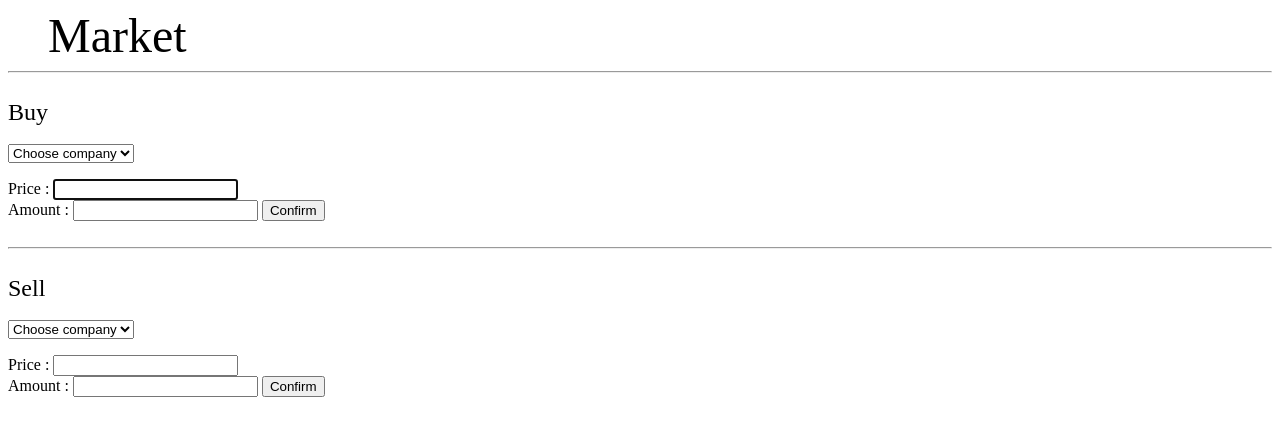
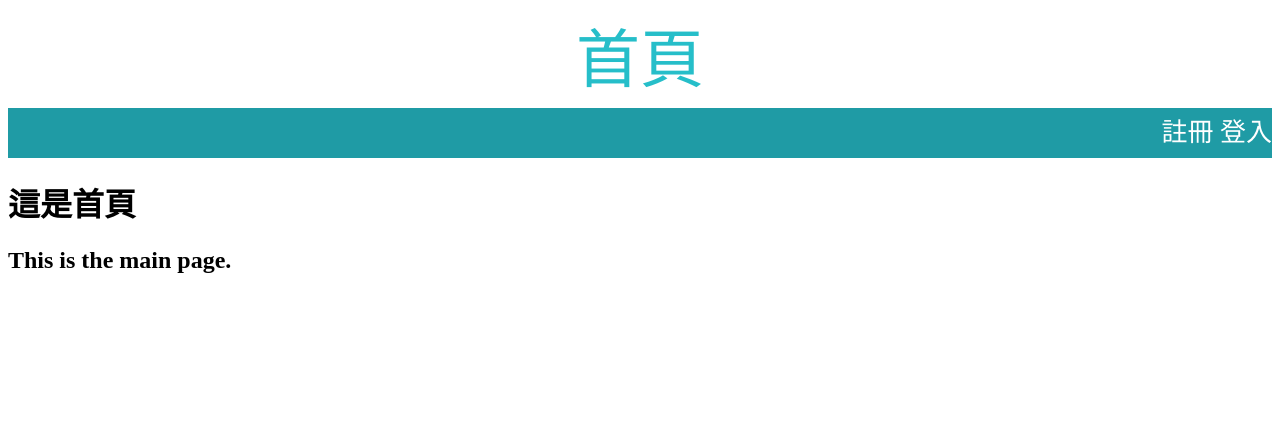
Before and after one commit to pshkre/kkday, a Django app: page / in a window 1280 px wide. Shown: the top 436 px of the page. Run offline with Django 3.2, Linux system fonts and the light colour scheme.

Commit message:
index、login大致完成
幾乎算重新做了一個，比較完整有架構
登入頁面連接solidity尚未完成，缺少ABI

```diff
--- a/kkday/templates/index.html
+++ b/kkday/templates/index.html
@@ -2,61 +2,89 @@
 <head>
 	<title>首頁</title>
 </head>
-<body onload="checkUser()">
-	<div class="common">
-		<dd><font size="10" face="微軟正黑體">Market</font></dd>
-<hr/><br/>
-		<dt><font size="5" face="微軟正黑體">Buy</font></dt>
-		<br>
-		<form>
-			<select name="Buy company">
-				<option value="NONE">Choose company</option>
-				<option value="CHT">中華電信</option>
-				<option value="AP">遠東航空</option>
-			</select>
-		</form>
-		<font face="微軟正黑體">Price : </font>
-		<input type="text" class="buy_price" id="buy_price" autofocus="true" required="true" /><br>
-		<font face="微軟正黑體">Amount : </font>
-		<input type="text" class="buy_amount" id="buy_amount" autofocus="true" required="true" />
-		<button type="button" name="buy_confirm" value="buy_confirm" class="buy_confirm" onClick="Buy_comfirmBt();">Confirm</button>
-<br/><br/>
-<hr/><br/>
-		<dt><font size="5" face="微軟正黑體">Sell</font></dt>
-		<br>
-		<form>
-			<select name="Sell company">
-				<option value="NONE">Choose company</option>
-				<option value="CHT">中華電信</option>
-				<option value="AP">遠東航空</option>
-			</select>
-		</form>
-		<font face="微軟正黑體">Price : </font>
-		<input type="text" class="sell_price" id="sell_price" autofocus="true" required="true" /><br>
-		<font face="微軟正黑體">Amount : </font>
-		<input type="text" class="sell_amount" id="sell_amount" autofocus="true" required="true" />
-		<button type="button" name="sell_confirm" value="sell_confirm" class="sell_confirm" onClick="Sell_comfirmBt();">Confirm</button>
-
+<style>
+	#banner{
+		background-color:#FFFFFF;
+		color:#26BEC9;
+		border:100%;
+		font-family:微軟正黑體;
+		font-size:64px;
+		text-align:center;
+		vertical-align:center;
+		height:100px;
+	}
+	#menu{
+		background-color:#1F9BA5;
+		color:#FFFFFF;
+		border:100%;
+		font-family:微軟正黑體;
+		font-size:26px;
+		vertical-align:center;
+		height:50px;
+	}
+	.menustyle{
+		text-decoration:none;
+		color:#FFFFFF;
+		height:50px;
+		line-height:50px;
+	}
+</style>
+<body onload="checkUser();">
+	<div id="banner">
+		首頁
 	</div>
-	<div class="superuser" id="superuser" style="display: none">
-<br/><br/>
-<hr/><br/>
-		<dt><font size="5" face="微軟正黑體">Super user</font></dt>
-		<br>
-		<font face="微軟正黑體">Publish amount : </font>
-		<input type="text" class="publish_amount" id="publish_amount" autofocus="true" required="true" />
-		<br><br>
-		<font face="微軟正黑體">Exchange rate : </font>
-		<input type="text" class="exchange_rate" id="exchange_rate" autofocus="true" required="true" />
-		<button type="button" name="publish_confirm" value="publish_confirm" class="publish_confirm" onClick="Publish_comfirmBt();">Confirm</button>
-<br/><br/>
+	<div id="menu">
+		<div id="login" style="float:left;>
+			<a href="./index.html" id="mainpage" class="menustyle">&nbsp;首頁</a>
+			<a href="./buy.html" id="buytoken" class="menustyle">購買點數</a>
+			<a href="./sell.html" id="selltoken" class="menustyle">販售點數</a>
+		</div>
+		<div id="superuser" style="float:left;>
+			<a href="./launch.html" id="launchtoken" class="menustyle">&nbsp;發行點數</a>
+		</div>
+		<div id="login2" style="float:right;">
+			<a href="./a.html" id="name" class="menustyle"></a>
+			<a href="###" id="logoutt" class="menustyle" onclick="Logout();">登出</a>
+		</div>
+		<div id="logout" style="float:right;">
+			<a href="./register.html" id="register" class="menustyle">註冊</a>
+			<a href="./login.html" id="loginn" class="menustyle">登入</a>
+		</div>
+	</div>
+	<div id="indexinfro">
+	<h1>這是首頁</h1>
+	<h2>This is the main page.</h2>
 	</div>
 </body>
 <script language="javascript" >
+	var username = localStorage.getItem('name');
 	function checkUser(){
-		if(localStorage['name']=='gina'){
-			document.getElementById('superuser').style.display=''
+		document.getElementById('name').innerHTML=username+",您好 !  ";
+		if(username!=null){//login
+			document.getElementById('login').style.display='';
+			document.getElementById('login2').style.display='';
+			document.getElementById('superuser').style.display='none';
+			document.getElementById('logout').style.display='none';
+
+			//superuser
+			if(username=='gina'){
+				document.getElementById('superuser').style.display='';
+			}
+			else{
+				document.getElementById('superuser').style.display='none';
+			}
 		}
+		else{//not yet login
+			document.getElementById('login').style.display='none';
+			document.getElementById('login2').style.display='none';
+			document.getElementById('superuser').style.display='none';
+			document.getElementById('logout').style.display='';
+		}
+
+	}
+	function Logout(){
+		localStorage.clear();
+		window.location.reload();
 	}
 </script>
 </html>
```
Also changed, not shown: kkday/templates/login.html (added, +47 -0 lines), kkday/templates/login/login.html (deleted, +0 -35 lines).
